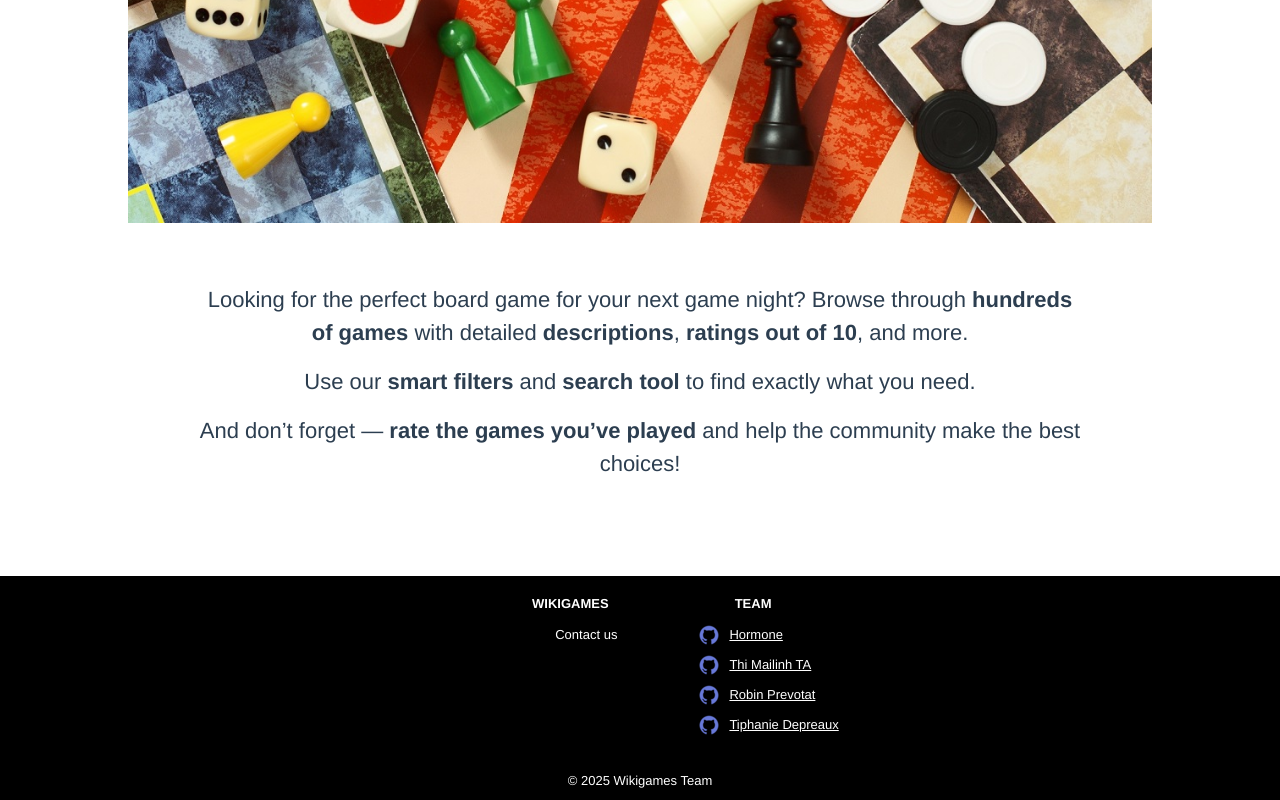
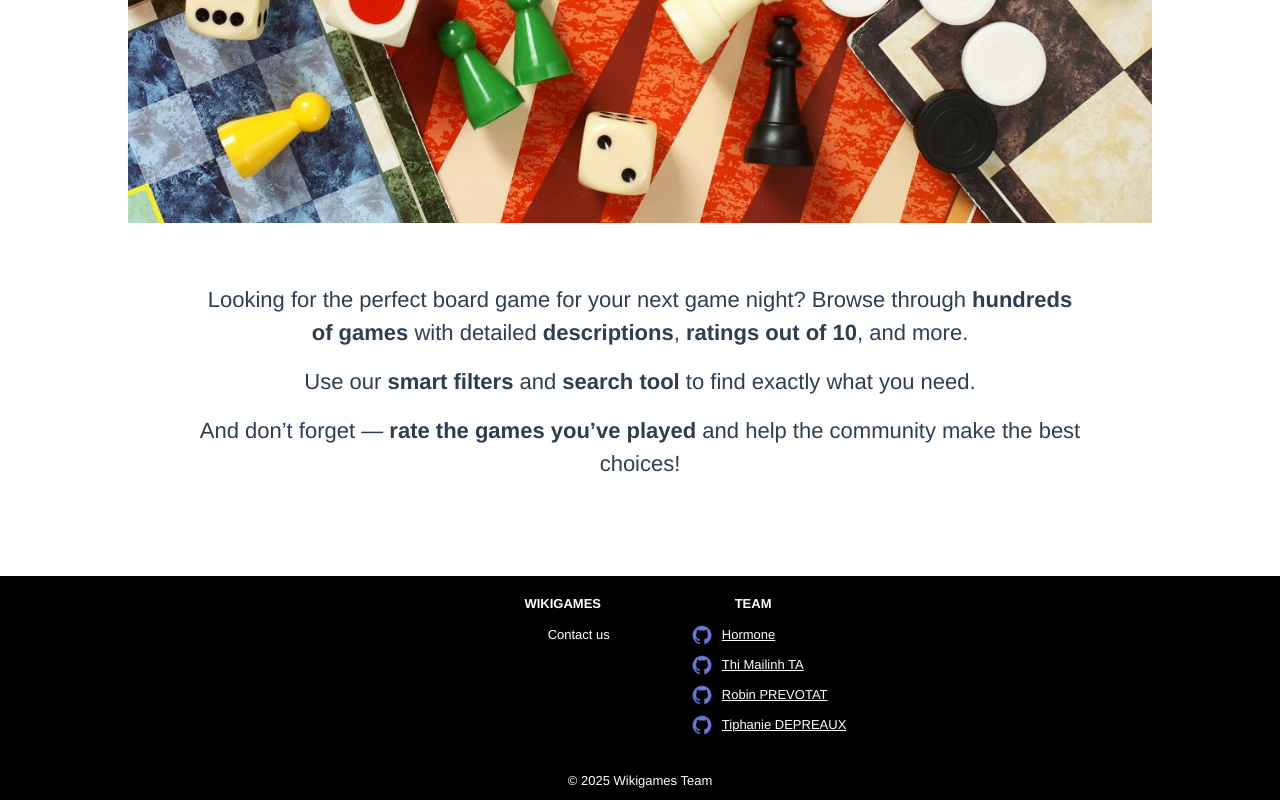
Before and after one commit to MailinhTA/Board-Game, a Vue app in the folder frontend/: page / in a window 1280 px wide. Shown: the part 709-1509 px from the top of the page. Built offline with nearby package versions, Linux system fonts and the light colour scheme.

Commit message:
change footer frontend
Name in upper case in the footer

```diff
--- a/frontend/src/components/Footer.vue
+++ b/frontend/src/components/Footer.vue
@@ -37,13 +37,13 @@
             <li class="zoom-hover">
               <a href="https://github.com/Robinprev" class="author-link">
                 <img src="../assets/logos/github-logo.png" alt="">
-                Robin Prevotat
+                Robin PREVOTAT
               </a>
             </li>
             <li class="zoom-hover">
               <a href="https://github.com/TiphDPRX" class="author-link">
                 <img src="../assets/logos/github-logo.png" alt="">
-                Tiphanie Depreaux
+                Tiphanie DEPREAUX
               </a>
             </li>
           </ul>
```
